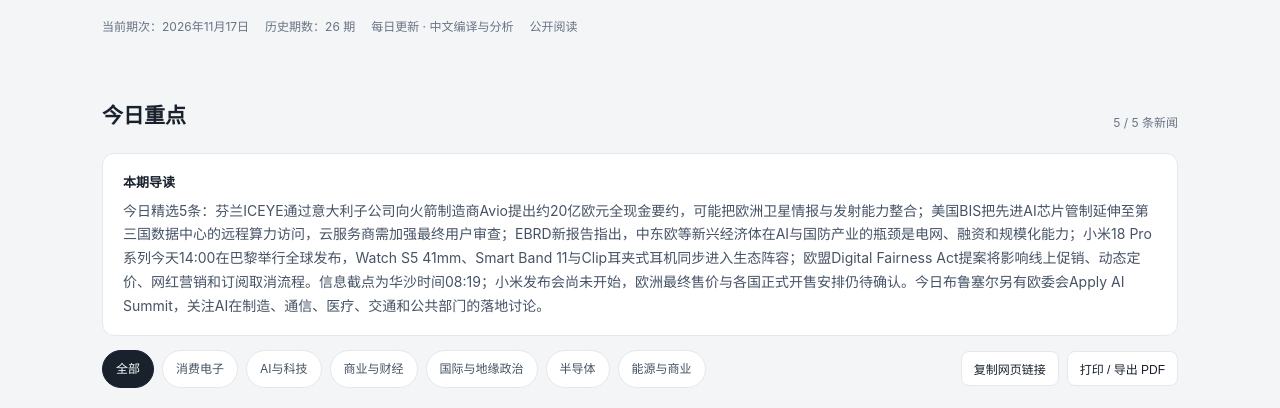
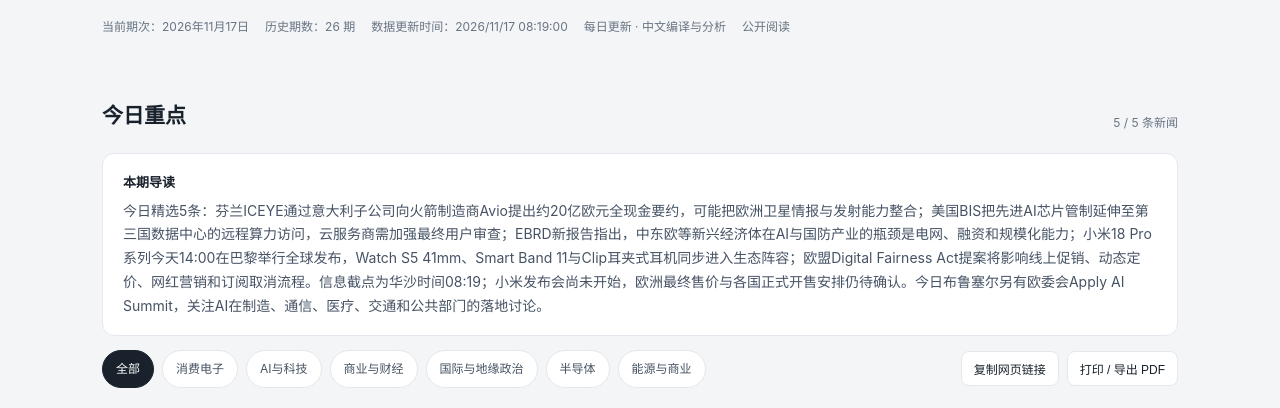
Before and after one commit to allenhu742-a11y/europe-tech-business-daily, a plain HTML site: page index.html in a window 1280 px wide. Shown: the part 367-775 px from the top of the page. Drawn offline with Linux system fonts and the light colour scheme; grey boxes are pictures that could not be loaded.

Commit message:
Show data update timestamp and bypass cached edition data

```diff
--- a/index.html
+++ b/index.html
@@ -17,7 +17,7 @@ header{display:flex;justify-content:space-between;gap:18px;align-items:center;bo
 @media print{body{background:white}.wrap{max-width:none;padding:0}.toolbar,.toplinks,footer button{display:none}.article{break-inside:avoid}.grid{display:block}.article{margin-bottom:14px}.article-image{height:160px}}
 </style></head><body><div class="wrap">
 <header><div class="brand">EUROPE · TECH · BUSINESS</div><nav class="toplinks"><a href="#today">今日简报</a><a href="#archive">历史归档</a><a href="https://github.com/allenhu742-a11y/europe-tech-business-daily" target="_blank" rel="noopener">项目说明 ↗</a></nav></header>
-<section class="hero"><div class="eyebrow">Daily intelligence briefing</div><h1>欧洲科技<br>商业日报</h1><p class="intro">以欧洲市场为主线，追踪消费电子、人工智能、全球商业与国际局势。每条新闻不仅呈现事实，也拆解产业变化、竞争策略、欧洲市场影响与后续观察信号。</p><div class="meta"><span id="edition-date">最新一期：加载中</span><span id="edition-count">历史期数：—</span><span>每日更新 · 中文编译与分析</span><span>公开阅读</span></div></section>
+<section class="hero"><div class="eyebrow">Daily intelligence briefing</div><h1>欧洲科技<br>商业日报</h1><p class="intro">以欧洲市场为主线，追踪消费电子、人工智能、全球商业与国际局势。每条新闻不仅呈现事实，也拆解产业变化、竞争策略、欧洲市场影响与后续观察信号。</p><div class="meta"><span id="edition-date">最新一期：加载中</span><span id="edition-count">历史期数：—</span><span id="data-updated">数据更新时间：读取中</span><span>每日更新 · 中文编译与分析</span><span>公开阅读</span></div></section>
 <section id="today"><div class="sectionhead"><h2 id="edition-heading">今日重点</h2><span id="count">0 条精选</span></div><div id="edition-intro" class="edition-intro" hidden></div>
 <div class="toolbar"><div class="filters" id="filters"></div><div class="actions"><button class="action" id="copy-link">复制网页链接</button><button class="action" onclick="window.print()">打印 / 导出 PDF</button></div></div><div class="grid" id="articles"></div><div id="empty" class="empty" hidden><strong>本期内容暂不可用</strong>请稍后刷新，或检查数据文件是否成功发布。</div></section>
 <section id="archive"><div class="sectionhead"><h2>历史归档</h2><span>按发布日期查看 · 点击日期切换整期内容</span></div><div class="archive" id="archive-list"><span class="date">正在读取归档…</span></div></section>
@@ -43,7 +43,7 @@ function render(){
  $("empty").hidden=visible.length>0;renderFilters();
  $("archive-list").innerHTML=editions.map(e=>'<button class="'+(e.date===currentDate?'active':'')+'" data-date="'+esc(e.date)+'">'+esc(dateLabel(e.date))+'</button>').join("");
 }
-fetch("./data/editions.json?v=20261105-2",{cache:"no-store"}).then(r=>{if(!r.ok)throw Error("data unavailable: "+r.status);return r.json()}).then(d=>{editions=(d.editions||[]).sort((a,b)=>b.date.localeCompare(a.date));currentDate=editions[0]?.date||"";render();}).catch(err=>{$("empty").hidden=false;$("empty").innerHTML="<strong>日报数据暂时无法加载</strong>"+esc(err.message);});
+fetch("./data/editions.json?t="+Date.now(),{cache:"no-store"}).then(r=>{if(!r.ok)throw Error("data unavailable: "+r.status);return r.json()}).then(d=>{editions=(d.editions||[]).sort((a,b)=>b.date.localeCompare(a.date));currentDate=editions[0]?.date||"";const stamp=d.updated_at?new Date(d.updated_at):null;$("data-updated").textContent="数据更新时间："+(stamp&&!Number.isNaN(stamp.valueOf())?stamp.toLocaleString("zh-CN",{timeZone:"Europe/Warsaw"}):"未提供");render();}).catch(err=>{$("empty").hidden=false;$("empty").innerHTML="<strong>日报数据暂时无法加载</strong>"+esc(err.message);});
 $("filters").addEventListener("click",e=>{const b=e.target.closest("button[data-cat]");if(b){selected=b.dataset.cat;render();}});
 $("archive-list").addEventListener("click",e=>{const b=e.target.closest("button[data-date]");if(b){currentDate=b.dataset.date;selected="全部";render();window.scrollTo({top:0,behavior:"smooth"});}});
 $("copy-link").addEventListener("click",async()=>{try{await navigator.clipboard.writeText(location.href);$("copy-link").textContent="已复制";setTimeout(()=>$("copy-link").textContent="复制网页链接",1600);}catch(e){$("copy-link").textContent="请手动复制地址";}});
```
